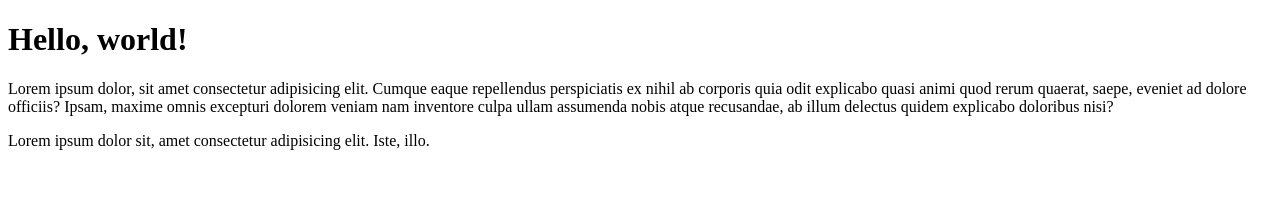
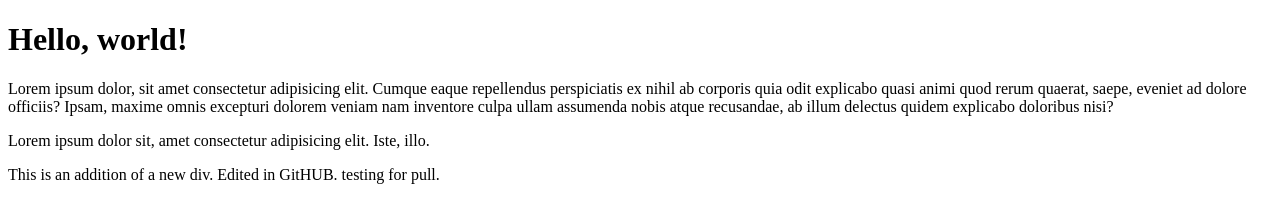
Before and after one commit to icodejourney/hello-world, a plain HTML site: page index.html in a window 1280 px wide. Drawn offline with Linux system fonts and the light colour scheme.

Commit message:
add new div

```diff
--- a/index.html
+++ b/index.html
@@ -10,5 +10,8 @@
           <h1>Hello, world!</h1>
           <p>Lorem ipsum dolor, sit amet consectetur adipisicing elit. Cumque eaque repellendus perspiciatis ex nihil ab corporis quia odit explicabo quasi animi quod rerum quaerat, saepe, eveniet ad dolore officiis? Ipsam, maxime omnis excepturi dolorem veniam nam inventore culpa ullam assumenda nobis atque recusandae, ab illum delectus quidem explicabo doloribus nisi?</p>
           <p>Lorem ipsum dolor sit, amet consectetur adipisicing elit. Iste, illo.</p>
+          <div>
+                    <p>This is an addition of a new div. Edited in GitHUB. testing for pull.</p>
+          </div>
 </body>
 </html>
```
